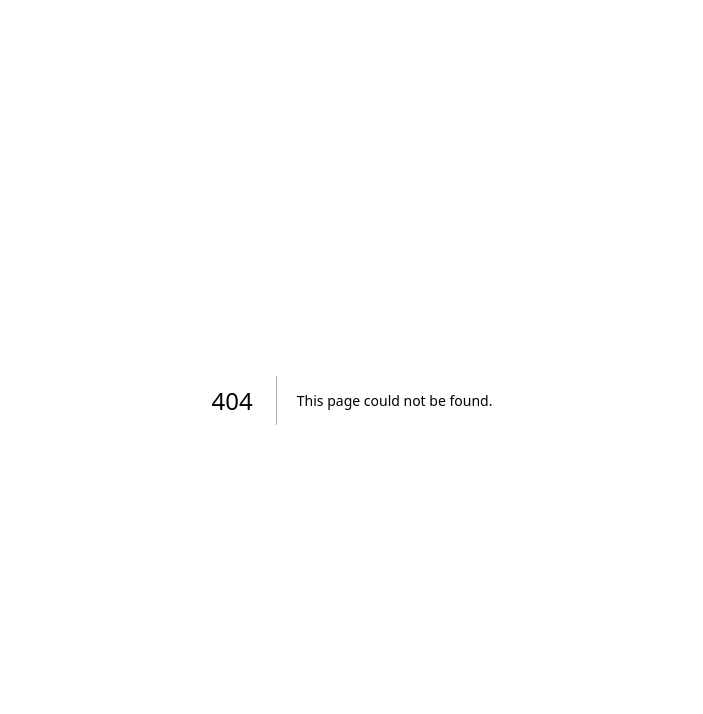
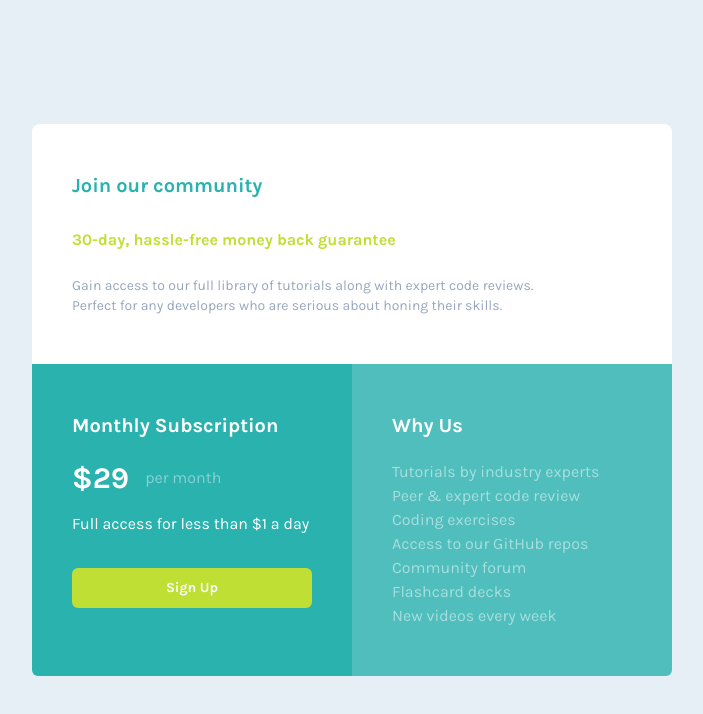
Before and after one commit to brayanpesantes/frontendmentor-exercises, a Next.js app: page /single-price-grid in a window 1280 px wide. Before the commit this address had no page. Shown: the top 714 px of the page, without its empty margins (288-991 px from the left). Built offline with nearby package versions, Linux system fonts and the light colour scheme.

Commit message:
fix: crated lading page the single price grid

```diff
--- /dev/null
+++ b/src/app/single-price-grid/page.tsx
@@ -0,0 +1,44 @@
+import { Button } from "@/components/ui/button"
+import React from "react"
+
+export default function SimplePriceGridPage() {
+	return (
+		<main className="font-karla bg-exercise-03-light-gray min-h-screen max-w-screen-2xl text-base font-normal md:flex md:items-center md:justify-center">
+			<section className="mx-auto px-8 py-[70px] md:grid md:w-[640px] md:grid-cols-2 md:px-0 md:py-0">
+				<div className="rounded-t-lg bg-white px-6 py-8 md:col-span-2 md:px-10 md:py-12">
+					<h1 className="text-exercise-03-cyan text-xl font-bold">Join our community</h1>
+					<h2 className="text-exercise-03-bright-yellow mt-7 font-bold">
+						30-day, hassle-free money back guarantee
+					</h2>
+					<p className="text-exercise-03-grayish-blue mt-6 text-sm md:text-balance">
+						Gain access to our full library of tutorials along with expert code reviews. Perfect for
+						any developers who are serious about honing their skills.
+					</p>
+				</div>
+				<div className="bg-exercise-03-cyan px-6 py-8  md:rounded-bl-md md:px-10 md:py-12">
+					<h3 className="text-xl font-bold text-white ">Monthly Subscription</h3>
+					<p className="text-exercise-03-light-gray/50 mt-5 inline-flex items-center gap-4">
+						<span className="text-3xl font-bold text-white">&#36;29</span> per month
+					</p>
+					<p className="mt-4 text-white">Full access for less than &#36;1 a day</p>
+					<Button className="bg-exercise-03-bright-yellow hover:bg-exercise-03-bright-yellow/80 mt-8 w-full font-bold">
+						Sign Up
+					</Button>
+				</div>
+				<div className="bg-exercise-03-cyan/80 rounded-b-md px-6  py-8 md:rounded-b-none md:rounded-br-md md:px-10 md:py-12">
+					<h3 className="text-xl font-bold text-white ">Why Us</h3>
+					<p className="mt-5 text-white/50">
+						Tutorials by industry experts <br />
+						Peer &amp; expert code review <br />
+						Coding exercises <br />
+						Access to our GitHub repos
+						<br />
+						Community forum <br />
+						Flashcard decks <br />
+						New videos every week
+					</p>
+				</div>
+			</section>
+		</main>
+	)
+}
```
